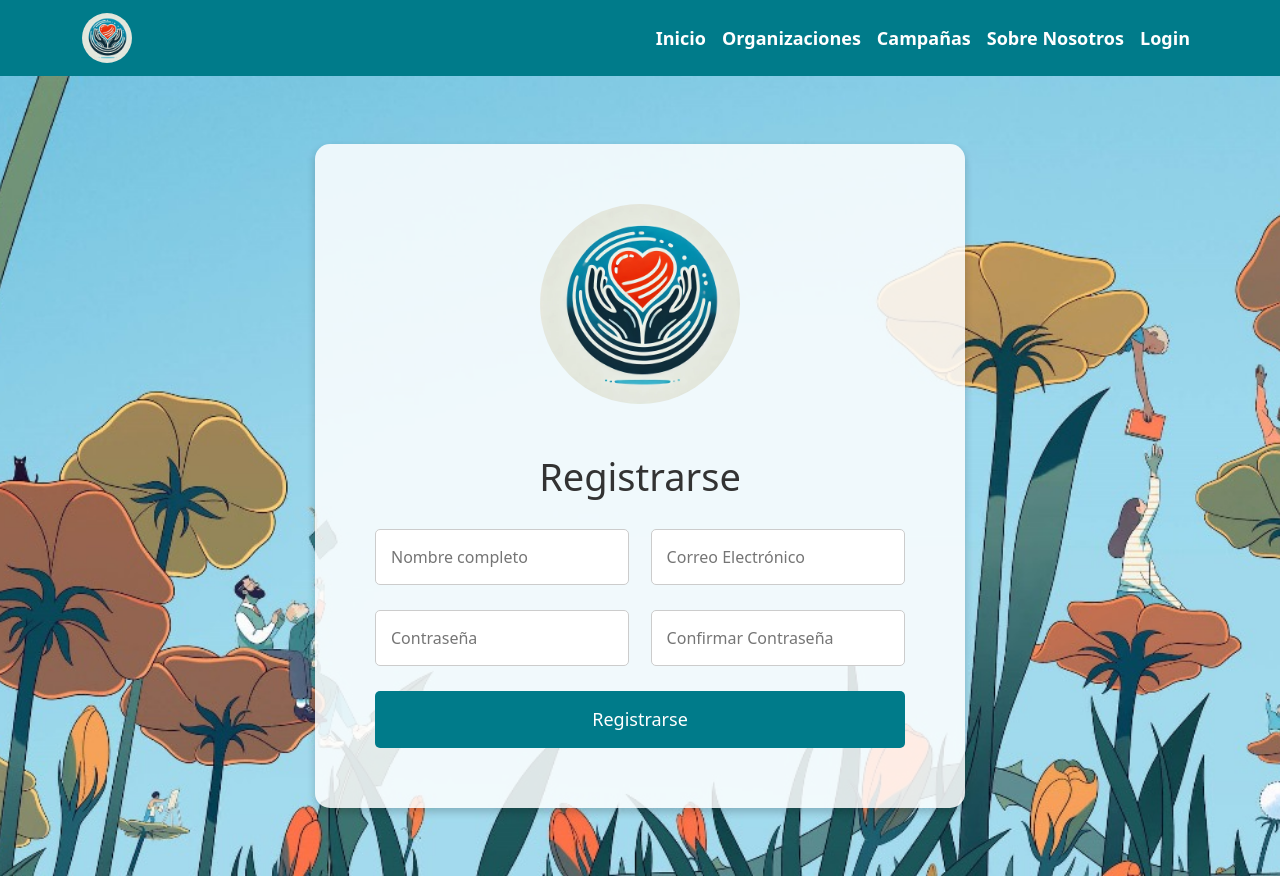
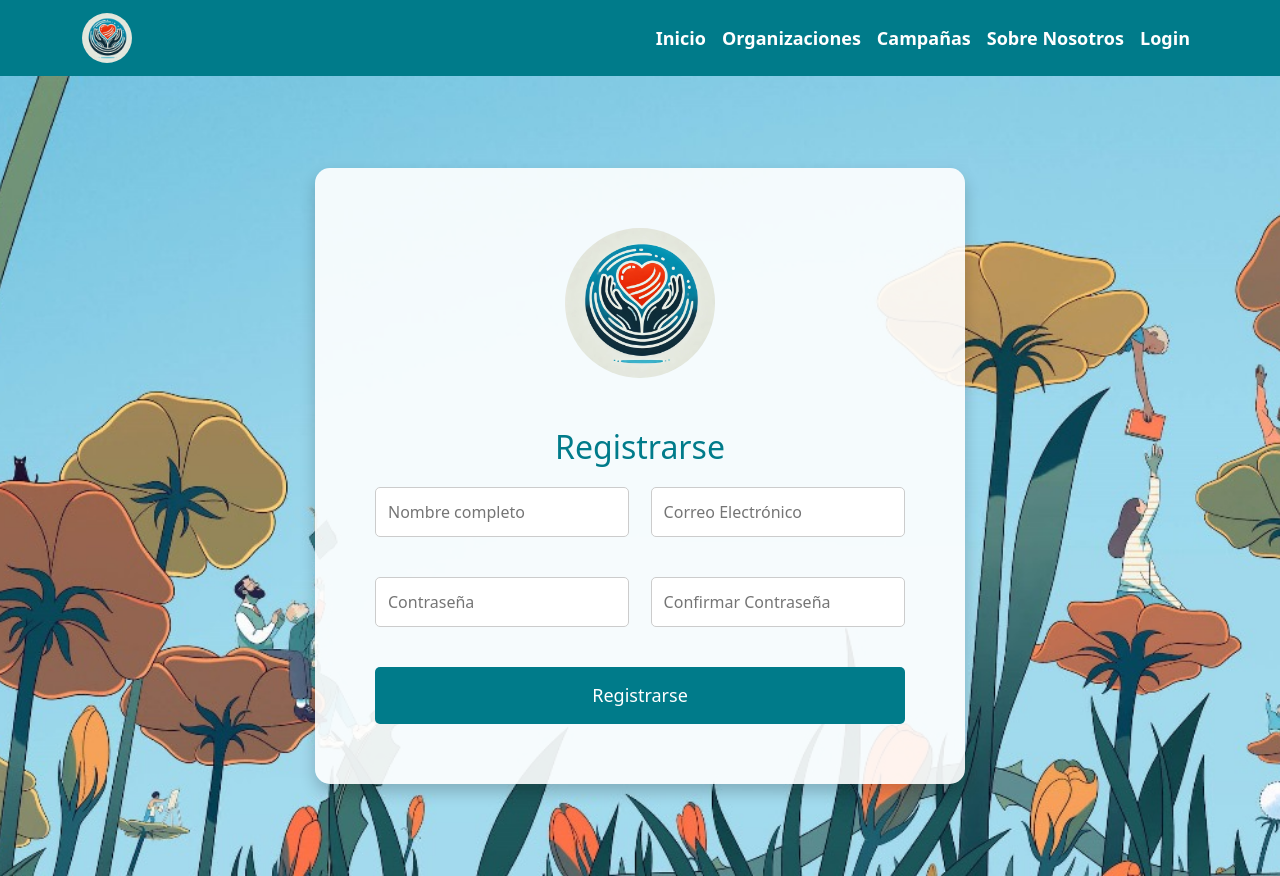
Before and after one commit to car020202/frontendparadonaciones, a React (Vite) app: page /register in a window 1280 px wide. Built offline with nearby package versions, Linux system fonts and the light colour scheme.

Commit message:
proteccion de inicio de session

```diff
--- a/src/App.jsx
+++ b/src/App.jsx
@@ -1,5 +1,5 @@
 import React, { useState, useEffect } from 'react';
-import { BrowserRouter as Router, Route, Routes } from 'react-router-dom';
+import { BrowserRouter as Router, Route, Routes, Navigate } from 'react-router-dom';
 import NavigationBar from './navbar/navbar';
 import Home from './inicio/inicio';
 import Login from './login/login';
@@ -11,9 +11,10 @@ import './App.css';
 function App() {
   const [isLoggedIn, setIsLoggedIn] = useState(false);
 
+  // Verificar el estado de autenticación al cargar la página
   useEffect(() => {
     const token = localStorage.getItem('token');
-    setIsLoggedIn(!!token);
+    setIsLoggedIn(!!token); // Actualiza el estado basado en si el token existe
   }, []);
 
   const handleLogout = () => {
@@ -25,9 +26,32 @@ function App() {
     <Router>
       <NavigationBar isLoggedIn={isLoggedIn} onLogout={handleLogout} />
       <Routes>
+        {/* Página de inicio, accesible para todos */}
         <Route path="/" element={<Home />} />
-        <Route path="/login" element={<Login setIsLoggedIn={setIsLoggedIn} />} />
-        <Route path="/register" element={<Register />} />
+
+        {/* Ruta de login */}
+        <Route
+          path="/login"
+          element={
+            isLoggedIn ? (
+              <Navigate to="/" replace /> // Si está logueado, redirige a inicio
+            ) : (
+              <Login setIsLoggedIn={setIsLoggedIn} />
+            )
+          }
+        />
+
+        {/* Ruta de registro */}
+        <Route
+          path="/register"
+          element={
+            isLoggedIn ? (
+              <Navigate to="/" replace /> // Si está logueado, redirige a inicio
+            ) : (
+              <Register />
+            )
+          }
+        />
       </Routes>
     </Router>
   );
--- a/src/register/register.jsx
+++ b/src/register/register.jsx
@@ -1,74 +1,106 @@
 import React, { useState } from 'react';
+import axios from 'axios';
 import './registercss/register.css';
 import logo from '../assets/logo.webp';
-import Navbar from '../navbar/navbar';
 
 const Register = () => {
-  const [formData, setFormData] = useState({
-    nombre: '',
-    email: '',
-    password: '',
-    confirmPassword: ''
-  });
+  const [nombre, setNombre] = useState('');
+  const [email, setEmail] = useState('');
+  const [password, setPassword] = useState('');
+  const [confirmPassword, setConfirmPassword] = useState('');
+  const [error, setError] = useState('');
+  const [success, setSuccess] = useState('');
+  const [loading, setLoading] = useState(false);
 
-  const handleChange = (e) => {
-    setFormData({
-      ...formData,
-      [e.target.name]: e.target.value
-    });
+  const handleRegister = async (e) => {
+    e.preventDefault();
+
+    if (password !== confirmPassword) {
+      setError('Las contraseñas no coinciden');
+      return;
+    }
+
+    setError('');
+    setSuccess('');
+    setLoading(true);
+
+    try {
+      const response = await axios.post('http://localhost:3000/api/users/register', {
+        nombre,
+        email,
+        password,
+      }, { timeout: 5000 });
+
+      setSuccess('Registro exitoso. Por favor, verifica tu correo electrónico.');
+      setNombre('');
+      setEmail('');
+      setPassword('');
+      setConfirmPassword('');
+    } catch (err) {
+      if (err.response && err.response.data && err.response.data.error) {
+        setError(err.response.data.error);
+      } else if (err.code === 'ECONNABORTED') {
+        setError('El tiempo de espera de la solicitud ha expirado. Intente nuevamente.');
+      } else {
+        setError('Hubo un problema con el registro. Por favor, inténtelo más tarde.');
+      }
+    } finally {
+      setLoading(false);
+    }
   };
 
   return (
-    <>
-
     <div className="register">
       <div className="register-container">
         <div className="logo-container">
           <img src={logo} alt="Logo" className="logo" />
         </div>
-          <form className="register-form">
+        <form className="register-form" onSubmit={handleRegister}>
           <h2>Registrarse</h2>
           <div className="input-row">
             <input
               type="text"
               placeholder="Nombre completo"
-                className="register-input"
-                name="nombre"
-                value={formData.nombre}
-                onChange={handleChange}
+              className="register-input register-input-half"
+              value={nombre}
+              onChange={(e) => setNombre(e.target.value)}
+              required
             />
             <input
               type="email"
               placeholder="Correo Electrónico"
-                className="register-input"
-                name="email"
-                value={formData.email}
-                onChange={handleChange}
+              className="register-input register-input-half"
+              value={email}
+              onChange={(e) => setEmail(e.target.value)}
+              required
             />
           </div>
           <div className="input-row">
             <input
               type="password"
               placeholder="Contraseña"
-                className="register-input"
-                name="password"
-                value={formData.password}
-                onChange={handleChange}
+              className="register-input register-input-half"
+              value={password}
+              onChange={(e) => setPassword(e.target.value)}
+              required
             />
             <input
               type="password"
               placeholder="Confirmar Contraseña"
-                className="register-input"
-                name="confirmPassword"
-                value={formData.confirmPassword}
-                onChange={handleChange}
+              className="register-input register-input-half"
+              value={confirmPassword}
+              onChange={(e) => setConfirmPassword(e.target.value)}
+              required
             />
           </div>
-            <button type="submit" className="register-button">Registrarse</button>
+          <button type="submit" className="register-button" disabled={loading}>
+            {loading ? "Registrando..." : "Registrarse"}
+          </button>
+          {error && <p className="message error-message">{error}</p>}
+          {success && <p className="message success-message">{success}</p>}
         </form>
       </div>
     </div>
-    </>
   );
 };
 
--- a/src/register/registercss/register.css
+++ b/src/register/registercss/register.css
@@ -15,11 +15,11 @@
 
 /* Contenedor del formulario de register */
 .register-container {
-  background-color: rgba(255, 255, 255, 0.85);
+  background-color: rgba(255, 255, 255, 0.9);
   padding: 60px;
   border-radius: 15px;
-  box-shadow: 0 4px 8px rgba(0, 0, 0, 0.2);
-  width: 650px; /* Aumenta el ancho del contenedor */
+  box-shadow: 0 8px 16px rgba(0, 0, 0, 0.2);
+  width: 650px; /* Ajusta el ancho del contenedor */
   text-align: center;
 }
 
@@ -29,8 +29,8 @@
 }
 
 .logo {
-  width: 200px;
-  height: 200px;
+  width: 150px;
+  height: 150px;
   border-radius: 50%;
   margin-bottom: 20px;
   object-fit: cover;
@@ -38,26 +38,32 @@
 
 /* Título del formulario */
 .register-form h2 {
-  margin-bottom: 30px;
-  font-size: 38px;
-  color: #333;
+  margin-bottom: 20px;
+  font-size: 32px;
+  color: #007B8A;
 }
 
-/* Inputs organizados en filas */
+/* Fila de inputs para organización en dos columnas */
 .input-row {
   display: flex;
   justify-content: space-between;
   gap: 4%; /* Espacio entre los inputs */
-  margin-bottom: 25px;
+  margin-bottom: 20px;
 }
 
+/* Inputs generales */
 .register-input {
-  width: 48%; /* Ajusta el ancho para dos columnas */
-  padding: 15px;
+  width: 100%;
+  padding: 12px;
+  margin-bottom: 20px;
   border-radius: 5px;
   border: 1px solid #ccc;
   font-size: 1rem;
   box-sizing: border-box;
+}
+
+.register-input-half {
+  width: 48%; /* Ajusta el ancho para dos columnas */
 }
 
 /* Botón de Registro */
@@ -76,3 +82,17 @@
 .register-button:hover {
   background-color: #00626e;
 }
+
+/* Mensajes de éxito y error */
+.message {
+  font-size: 16px;
+  margin-top: 10px;
+}
+
+.error-message {
+  color: red;
+}
+
+.success-message {
+  color: green;
+}
```
Also changed, not shown: src/ProtectedRoute.jsx (added, +15 -0 lines). Lines whose indentation alone changed are shown as unchanged.
